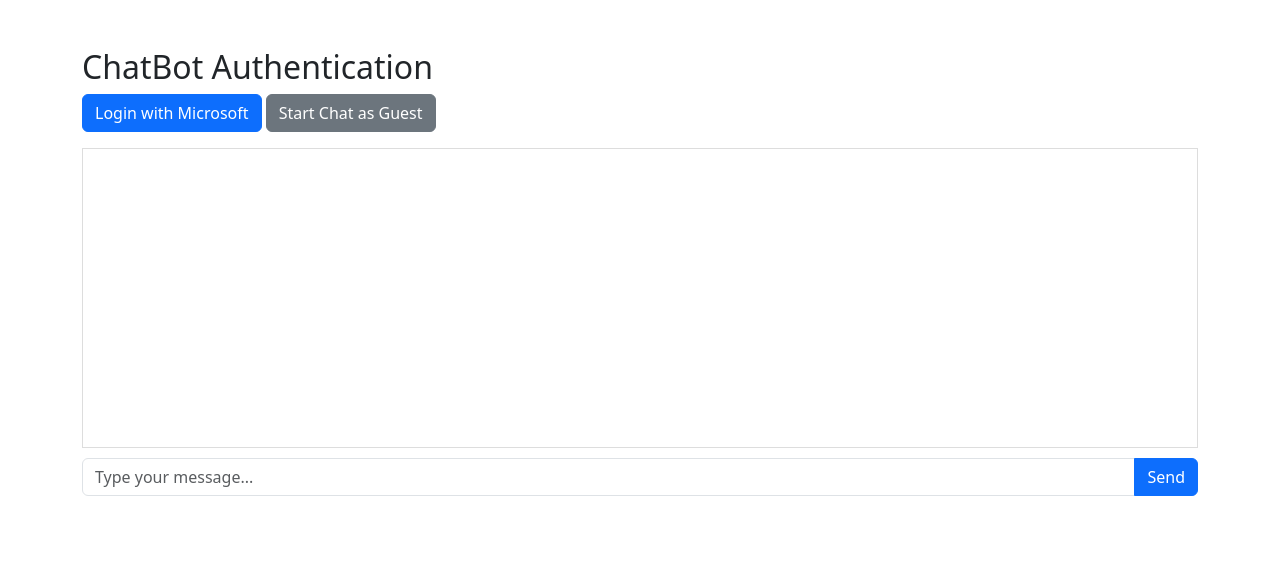
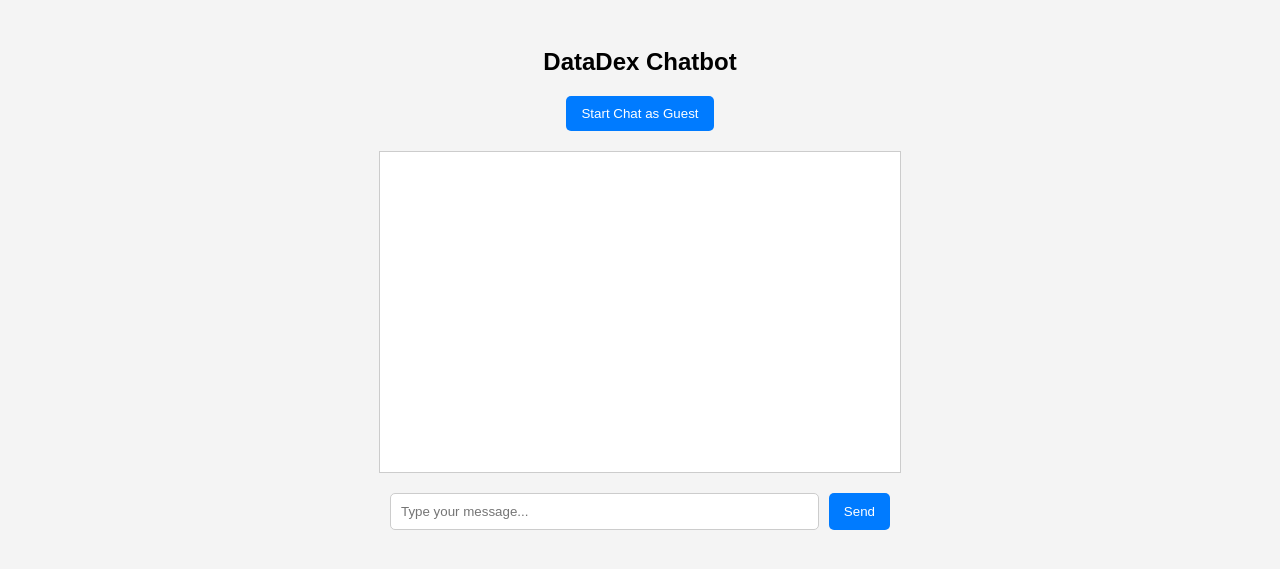
Before and after one commit to ArtemDolhyi/chatbot-auth-cosmosdb, a Flask app: page / in a window 1280 px wide. Shown: the top 569 px of the page. Run offline with Flask 3, Linux system fonts and the light colour scheme.

Commit message:
Datalake new

```diff
--- a/app.py
+++ b/app.py
@@ -1,174 +1,92 @@
-from flask import Flask, request, session, redirect, url_for, render_template, jsonify
+from flask import Flask, render_template, request, jsonify
 import uuid
-from azure.cosmos import CosmosClient, PartitionKey
-from azure.identity import DefaultAzureCredential
+import os
+import json
+from azure.storage.blob import BlobServiceClient
 from dotenv import load_dotenv
-import requests
-import os
 
+# Load environment variables
 load_dotenv()
-# Azure Configuration
-COSMOS_DB_URL = os.getenv("COSMOS_DB_URL")
-COSMOS_DB_KEY = os.getenv("COSMOS_DB_KEY")
-DATABASE_NAME = os.getenv("DATABASE_NAME")
+
+AZURE_STORAGE_CONNECTION_STRING = os.getenv("AZURE_STORAGE_CONNECTION_STRING")
 CONTAINER_NAME = os.getenv("CONTAINER_NAME")
 
-TENANT_ID = os.getenv("TENANT_ID")
-CLIENT_ID = os.getenv("CLIENT_ID")
-CLIENT_SECRET = os.getenv("CLIENT_SECRET")
+# Initialize Flask app
+app = Flask(__name__, template_folder="templates")
 
-AUTHORITY = f"https://login.microsoftonline.com/{TENANT_ID}/oauth2/v2.0"
-REDIRECT_URI = "http://localhost:5000/auth/callback"
-TOKEN_URL = f"{AUTHORITY}/token"
-USER_INFO_URL = "https://graph.microsoft.com/v1.0/me"
+# Initialize Azure Blob Service Client
+blob_service_client = BlobServiceClient.from_connection_string(AZURE_STORAGE_CONNECTION_STRING)
+container_client = blob_service_client.get_container_client(CONTAINER_NAME)
 
-# Flask app
-app = Flask(__name__)
-app.secret_key = "supersecretkey"
+def get_blob_name(session_id):
+    return f"sessions/{session_id}.json"
 
-# Cosmos DB Setup
-client = CosmosClient(COSMOS_DB_URL, COSMOS_DB_KEY)
-database = client.create_database_if_not_exists(DATABASE_NAME)
-container = database.create_container_if_not_exists(
-    id=CONTAINER_NAME,
-    partition_key=PartitionKey(path="/userId"),
-)
+def save_session_data(session_id, session_data):
+    """Save session data to Azure Blob Storage."""
+    blob_name = get_blob_name(session_id)
+    blob_client = container_client.get_blob_client(blob_name)
+    blob_client.upload_blob(json.dumps(session_data), overwrite=True)
 
+def load_session_data(session_id):
+    """Load session data from Azure Blob Storage."""
+    blob_name = get_blob_name(session_id)
+    blob_client = container_client.get_blob_client(blob_name)
 
-# Session Handling
+    if blob_client.exists():
+        return json.loads(blob_client.download_blob().readall())
+    return None
+
 @app.route("/")
 def home():
-    """Home Page with session details for authenticated users"""
-    if "user" in session:
-        return render_template("index.html", user=session["user"], has_session=True)
-    return render_template("index.html", user=None, has_session=False)
-
-
-
-@app.route("/login")
-def login():
-    """Redirects to Microsoft Entra ID for authentication"""
-    auth_url = (
-        f"https://login.microsoftonline.com/{TENANT_ID}/oauth2/v2.0/authorize"
-        f"?client_id={CLIENT_ID}&response_type=code&redirect_uri={REDIRECT_URI}"
-        f"&response_mode=query&scope=openid email profile offline_access"
-    )
-    return redirect(auth_url)
-
-
-@app.route("/auth/callback")
-def auth_callback():
-    """Handles authentication callback from Microsoft Entra ID"""
-    code = request.args.get("code")
-    # print(f"Received authorization code: {code}")
-
-    if not code:
-        return "Error: No code received", 400
-
-    # Exchange the authorization code for an access token
-    token_data = {
-        "client_id": CLIENT_ID,
-        "client_secret": CLIENT_SECRET,
-        "grant_type": "authorization_code",
-        "code": code,
-        "redirect_uri": REDIRECT_URI,
-        "scope": "openid email profile offline_access User.Read",
-    }
-
-    token_response = requests.post(TOKEN_URL, data=token_data)
-    token_json = token_response.json()
-
-    # print("Token response:", token_json)
-
-    access_token = token_json.get("access_token")
-    if not access_token:
-        return "Error: No access token received", 400
-
-    # Fetch user details from Microsoft Graph API
-    headers = {"Authorization": f"Bearer {access_token}"}
-    user_info = requests.get(USER_INFO_URL, headers=headers).json()
-
-    # print("User info response:", user_info)
-
-    user_id = user_info.get("id")
-    user_name = user_info.get("displayName")
-
-    if not user_id:
-        return "Error: No user ID received", 400
-
-    session["user"] = {"id": user_id, "name": user_name}
-    return redirect(url_for("home"))
-
-
-
-@app.route("/logout")
-def logout():
-    """Clears session and logs out"""
-    session.clear()
-    return redirect(url_for("home"))
-
+    """Serve the frontend chat UI."""
+    return render_template("index.html")
 
 @app.route("/start_session")
 def start_session():
-    """Start a new user session and store login type"""
-    if "user" in session:
-        user_id = session["user"]["id"]
-        login_type = "Authenticated"
-        user_name = session["user"]["name"]
-    else:
-        user_id = request.cookies.get("userId")
-        if not user_id:
-            user_id = str(uuid.uuid4())  # Generate an anonymous user ID
-        login_type = "Guest"
-        user_name = "Anonymous"
-
+    """Start a new chat session and store it in Azure Blob Storage."""
+    user_id = str(uuid.uuid4())
     session_id = str(uuid.uuid4())
 
-    container.upsert_item({
-        "id": session_id,
-        "userId": user_id,
-        "loginType": login_type,
-        "userName": user_name,
-        "messages": [],
-    })
+    session_data = {"sessionId": session_id, "userId": user_id, "messages": []}
+    save_session_data(session_id, session_data)
 
-    response = jsonify({"message": "Session started", "userId": user_id, "sessionId": session_id, "loginType": login_type, "userName": user_name})
-    response.set_cookie("userId", user_id)  # Store user ID in cookies for guests
+    response = jsonify({"message": "Session started", "userId": user_id, "sessionId": session_id})
+    response.set_cookie("userId", user_id)
     return response
-
 
 @app.route("/store_message", methods=["POST"])
 def store_message():
-    """Store user messages and return a chatbot reply"""
+    """Store user messages and return a chatbot reply."""
     data = request.json
-    session_id = data.get("sessionId")
-    user_id = data.get("userId")
-    message = data.get("message")
+    session_id, user_id, message = data.get("sessionId"), data.get("userId"), data.get("message")
 
     if not session_id or not user_id or not message:
         return jsonify({"error": "Invalid request"}), 400
 
-    # Retrieve session
-    item = container.read_item(item=session_id, partition_key=user_id)
+    session_data = load_session_data(session_id) or {"sessionId": session_id, "userId": user_id, "messages": []}
+    session_data["messages"].append({"sender": "User", "text": message})
 
-    # Store user message
-    user_message = {"sender": "User", "text": message}
-    item["messages"].append(user_message)
+    bot_reply = "Hello! I'm DataDex Chatbot. How can I help you today?" if len(session_data["messages"]) == 1 else "Interesting! Can you tell me more about that?"
+    session_data["messages"].append({"sender": "Bot", "text": bot_reply})
 
-    # Define the chatbot's response
-    if len(item["messages"]) == 1:  # First message in session
-        bot_text = "Hello! I'm DataDex Chatbot. How can I help you today?"
-    else:
-        bot_text = "Interesting! Can you tell me more about that?"
+    save_session_data(session_id, session_data)
 
-    bot_response = {"sender": "Bot", "text": bot_text}
-    item["messages"].append(bot_response)
+    return jsonify({"userMessage": {"sender": "User", "text": message}, "botResponse": {"sender": "Bot", "text": bot_reply}})
 
-    # Save conversation history
-    container.upsert_item(item)
+@app.route("/get_session", methods=["GET"])
+def get_session():
+    """Retrieve the full session history."""
+    session_id = request.args.get("sessionId")
+    user_id = request.args.get("userId")
 
-    return jsonify({"userMessage": user_message, "botResponse": bot_response})
+    if not session_id or not user_id:
+        return jsonify({"error": "Missing sessionId or userId"}), 400
 
+    session_data = load_session_data(session_id)
+    if not session_data:
+        return jsonify({"error": "Session not found"}), 404
+
+    return jsonify(session_data)
 
 if __name__ == "__main__":
     app.run(debug=True)
--- a/templates/index.html
+++ b/templates/index.html
@@ -3,35 +3,74 @@
 <head>
     <meta charset="UTF-8">
     <meta name="viewport" content="width=device-width, initial-scale=1.0">
-    <title>ChatBot Authentication</title>
-    <link rel="stylesheet" href="https://cdn.jsdelivr.net/npm/bootstrap@5.3.0/dist/css/bootstrap.min.css">
+    <title>DataDex Chatbot</title>
     <style>
+        body {
+            font-family: Arial, sans-serif;
+            background-color: #f4f4f4;
+            text-align: center;
+            padding: 20px;
+        }
         #chatbox {
-            border: 1px solid #ddd;
+            width: 90%;
+            max-width: 500px;
+            height: 300px;
+            border: 1px solid #ccc;
+            background: white;
+            overflow-y: auto;
+            margin: 20px auto;
             padding: 10px;
-            height: 300px;
-            overflow-y: auto;
-            margin-bottom: 10px;
+            text-align: left;
+        }
+        .message {
+            padding: 8px;
+            margin: 5px 0;
+            border-radius: 5px;
+            max-width: 80%;
+        }
+        .user-message {
+            background: #d1e7dd;
+        }
+        .bot-message {
+            background: #f8d7da;
+        }
+        .input-container {
+            width: 90%;
+            max-width: 500px;
+            margin: auto;
+            display: flex;
+            gap: 10px;
+        }
+        input {
+            flex: 1;
+            padding: 10px;
+            border: 1px solid #ccc;
+            border-radius: 5px;
+        }
+        button {
+            padding: 10px 15px;
+            border: none;
+            background: #007bff;
+            color: white;
+            border-radius: 5px;
+            cursor: pointer;
+        }
+        button:hover {
+            background: #0056b3;
         }
     </style>
 </head>
-<body class="container mt-5">
-    <h2>ChatBot Authentication</h2>
+<body>
 
-    {% if user %}
-        <p>Welcome, {{ user.name }} (Authenticated User)!</p>
-        <a href="{{ url_for('logout') }}" class="btn btn-danger">Logout</a>
-    {% else %}
-        <a href="{{ url_for('login') }}" class="btn btn-primary">Login with Microsoft</a>
-    {% endif %}
+    <h2>DataDex Chatbot</h2>
 
-    <button class="btn btn-secondary" onclick="startSession()">Start Chat as Guest</button>
+    <button onclick="startSession()">Start Chat as Guest</button>
 
-    <div id="chatbox" class="mt-3"></div>
+    <div id="chatbox"></div>
 
-    <div class="input-group">
-        <input type="text" id="messageInput" class="form-control" placeholder="Type your message...">
-        <button class="btn btn-primary" onclick="sendMessage()">Send</button>
+    <div class="input-container">
+        <input type="text" id="messageInput" placeholder="Type your message...">
+        <button onclick="sendMessage()">Send</button>
     </div>
 
     <script>
@@ -44,19 +83,12 @@
                 .then(data => {
                     sessionId = data.sessionId;
                     userId = data.userId;
-                document.getElementById("chatbox").innerHTML += `<p><strong>Session Started:</strong> ${data.loginType} (${data.userName})</p>`;
+                    document.getElementById("chatbox").innerHTML += `<p><strong>Session Started:</strong> Guest</p>`;
                     document.getElementById("messageInput").disabled = false;
+                    loadSessionHistory();
                 })
                 .catch(error => console.error("Error:", error));
         }
-
-    // Auto-start session if user is logged in
-    window.onload = function() {
-        let hasSession = "{{ has_session }}";
-        if (hasSession === "True") {
-            startSession();
-        }
-    };
 
         function sendMessage() {
             const message = document.getElementById("messageInput").value;
@@ -72,11 +104,30 @@
             })
             .then(response => response.json())
             .then(data => {
-            document.getElementById("chatbox").innerHTML += `<p><strong>You:</strong> ${data.userMessage.text}</p>`;
-            document.getElementById("chatbox").innerHTML += `<p><strong>Bot:</strong> ${data.botResponse.text}</p>`;
+                let chatbox = document.getElementById("chatbox");
+                chatbox.innerHTML += `<p class="message user-message"><strong>You:</strong> ${data.userMessage.text}</p>`;
+                chatbox.innerHTML += `<p class="message bot-message"><strong>Bot:</strong> ${data.botResponse.text}</p>`;
                 document.getElementById("messageInput").value = "";
+                chatbox.scrollTop = chatbox.scrollHeight;
             })
             .catch(error => console.error("Error:", error));
+        }
+
+        function loadSessionHistory() {
+            if (!sessionId || !userId) return;
+
+            fetch(`/get_session?sessionId=${sessionId}&userId=${userId}`)
+                .then(response => response.json())
+                .then(data => {
+                    let chatbox = document.getElementById("chatbox");
+                    chatbox.innerHTML = "<p><strong>Session Loaded:</strong></p>";
+                    data.messages.forEach(msg => {
+                        let messageClass = msg.sender === "User" ? "user-message" : "bot-message";
+                        chatbox.innerHTML += `<p class="message ${messageClass}"><strong>${msg.sender}:</strong> ${msg.text}</p>`;
+                    });
+                    chatbox.scrollTop = chatbox.scrollHeight;
+                })
+                .catch(error => console.error("Error loading session:", error));
         }
     </script>
 
```
Also changed, not shown: test.py (added, +45 -0 lines), README.md, 1 other file. Lines whose indentation alone changed are shown as unchanged.
